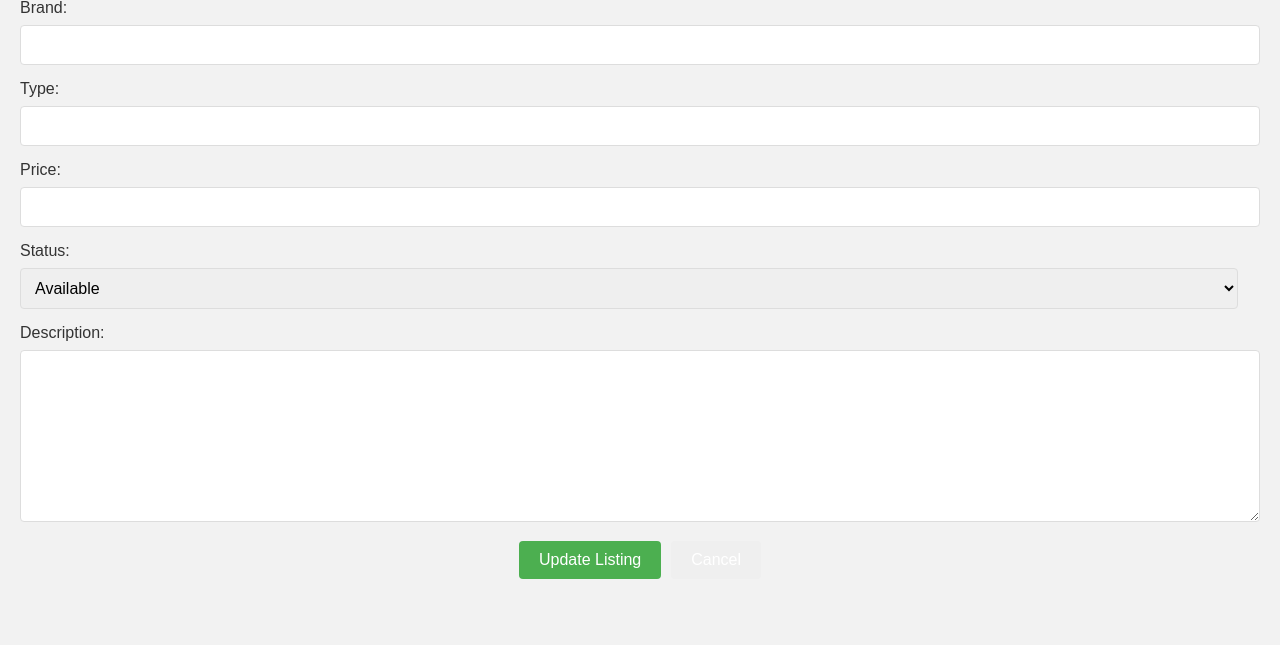
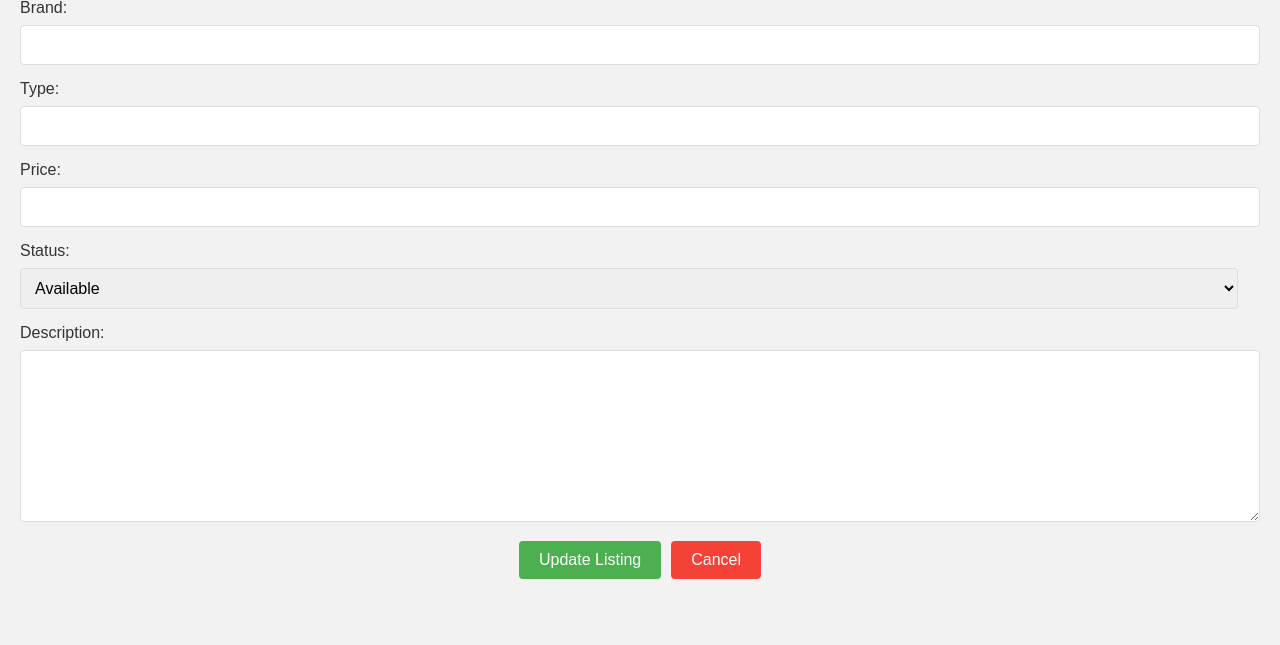
Before and after one commit to chuajinchen/CSIT314-Carpitalist, a Flask app: template Class/templates/update_car_listing.html in a window 1280 px wide. Shown: the part 99-744 px from the top of the page. Run offline with Flask 3, Linux system fonts and the light colour scheme; the template is opened without the code that fills it, so the values that code supplies are empty.

Commit message:
Add files via upload

```diff
--- a/Class/templates/update_car_listing.html
+++ b/Class/templates/update_car_listing.html
@@ -71,6 +71,9 @@
 
         .delete { background-color: #f44336; }
         .delete:hover { background-color: #d32f2f; }
+
+        .cancel { background-color: #f44336; }
+        .cancel:hover { background-color: #d32f2f; }
     </style>
 </head>
 <body>
@@ -109,7 +112,7 @@
 
         <div class="buttons">
             <button type="submit" class="update" onclick="return confirmUpdate()">Update Listing</button>
-            <button type="button" onclick="window.location.href='/view_listings'">Cancel</button>
+            <button type="button" class="cancel "onclick="window.location.href='/view_listings'">Cancel</button>
         </div>
     </form>
 
```
